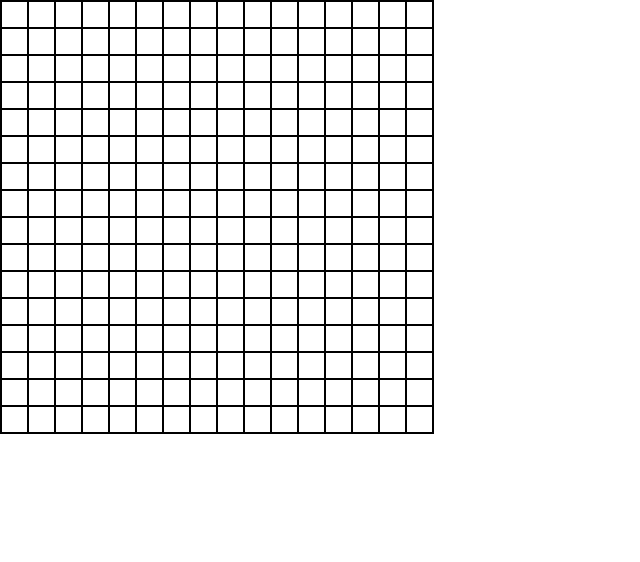
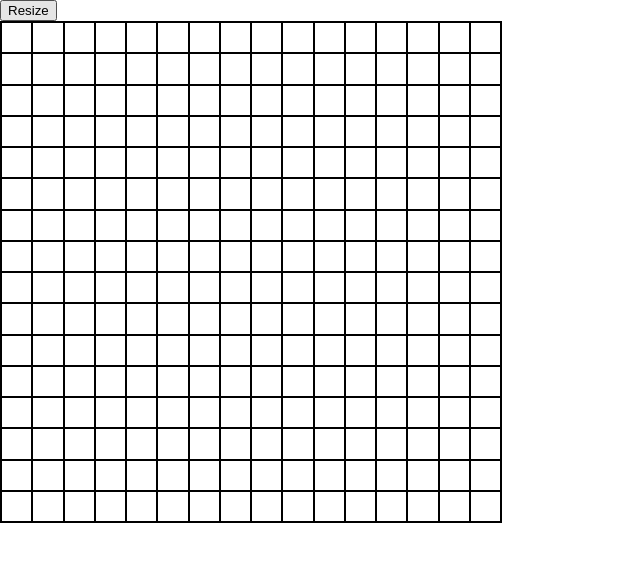
Before and after one commit to SevenFourFour/etch-a-sketch, a plain HTML site: page index.html in a window 1280 px wide. Shown: the whole page, without its empty margins (0-640 px from the left). Drawn offline with Linux system fonts and the light colour scheme.

Commit message:
Add resizing funcitonality

```diff
--- a/index.html
+++ b/index.html
@@ -11,6 +11,7 @@
 </head>
 
 <body>
+    <button id="grid-button">Resize</button>
     <div id="pixel-container"></div>
 </body>
 
--- a/script.js
+++ b/script.js
@@ -1,17 +1,36 @@
-// Creates a 16x16 grid of square divs
 
 const pixel_container = document.getElementById('pixel-container')
 
 
-for (let i = 0; i < 16; i++) {
+function newGrid(size) {
+    for (let i = 0; i < size; i++) {
         const row = document.createElement('div')
         pixel_container.appendChild(row)
-    for (let j = 0; j < 16; j++) {
+        for (let j = 0; j < size; j++) {
             const pixel = document.createElement('div')
             pixel.className = 'pixel'
+            pixel.style.width = 500 / size + "px"
+            pixel.style.height = pixel.style.width
             row.appendChild(pixel)
             pixel.addEventListener('mouseenter', function (e) {
                 pixel.classList.add('hovered-pixel')
             })
         }
     }
+}
+
+function deleteGrid() {
+    pixel_container.innerHTML = ''
+}
+
+newGrid(16)
+
+// button functionality
+
+const new_grid_button = document.getElementById('grid-button')
+
+new_grid_button.addEventListener('click', function (e) {
+    deleteGrid()
+    var grid_length = prompt('Size of new grid')
+    newGrid(grid_length)
+})
--- a/style.css
+++ b/style.css
@@ -4,8 +4,8 @@ body {
 }
 
 #pixel-container {
-    width: 432px;
-    height: 432px;
+    width: 500px;
+    height: 500px;
     border: 1px solid black;
     display: flex;
 }
@@ -13,7 +13,8 @@ body {
 .pixel {
     width: 25px;
     height: 25px;
-    border: 1px solid black;
+    box-sizing: border-box;
+    border: .4px solid black;
 }
 
 .hovered-pixel {
```
Lines whose indentation alone changed are shown as unchanged.
